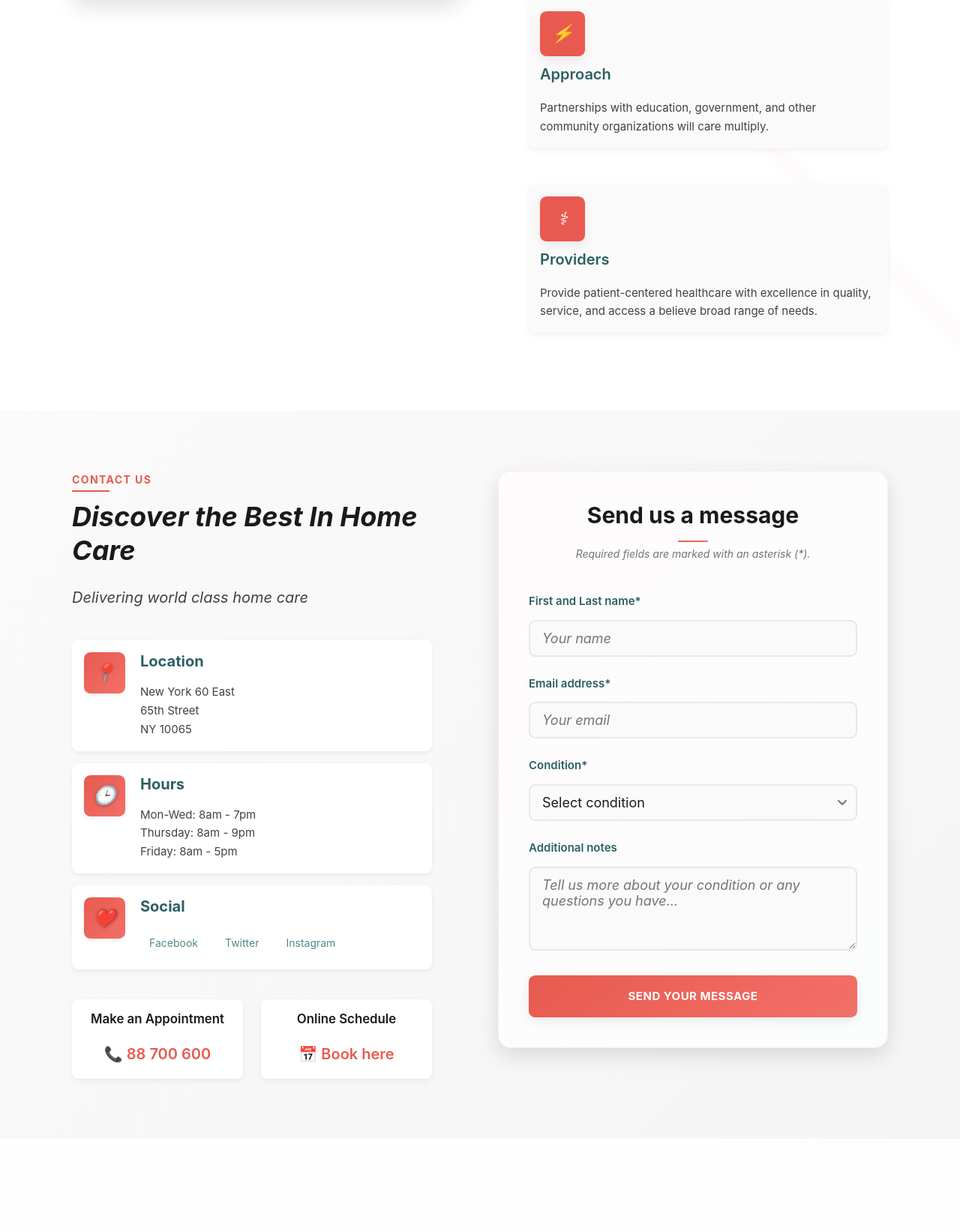
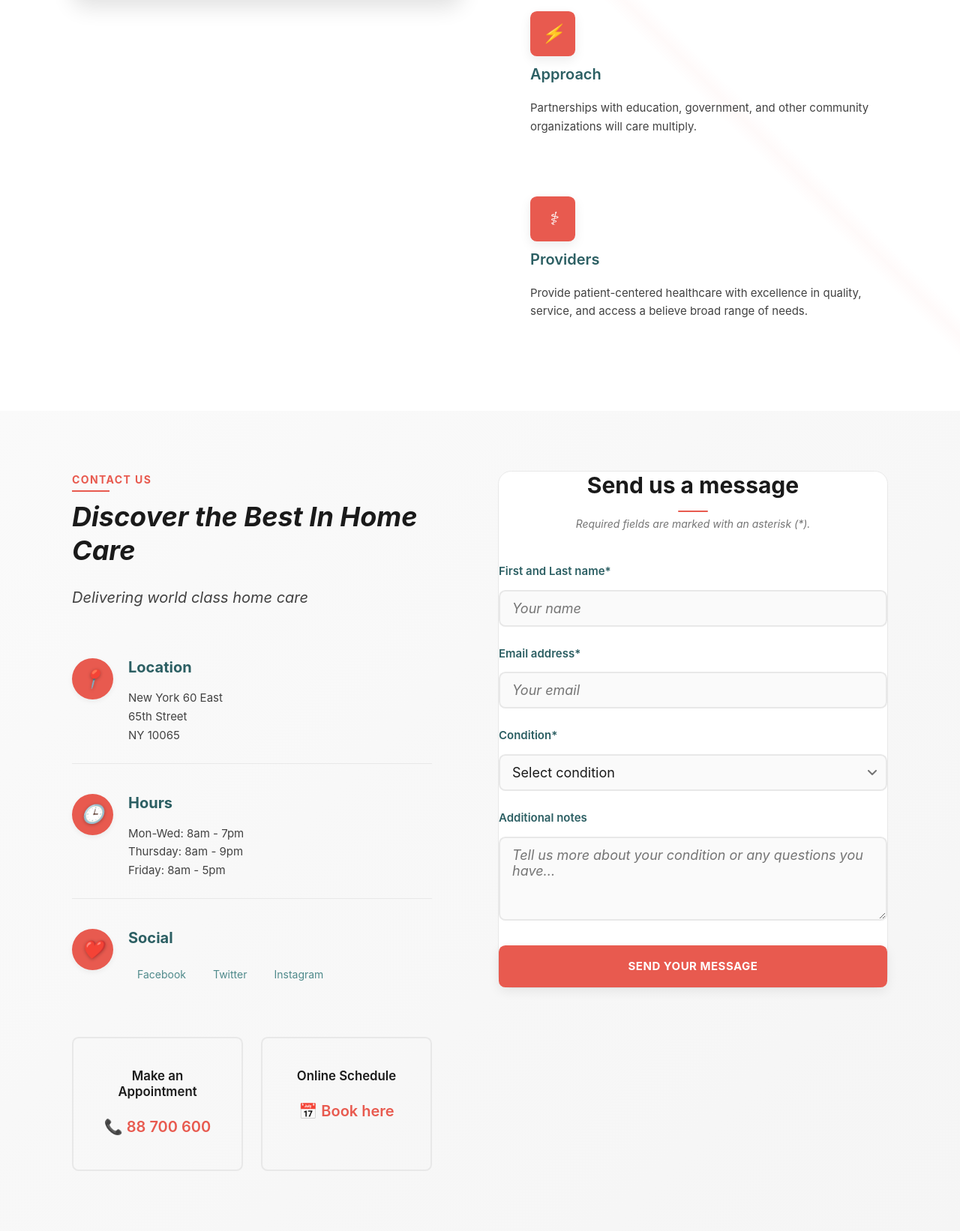
Before and after one commit to Mujammilmaldar/Footark, a PHP site: page / in a window 1280 px wide. Shown: the part 1665-3307 px from the top of the page at 75% size. Before the commit the page ends 3107 px from the top, so only its background shows below. Run offline with PHP 8.4, Linux system fonts and the light colour scheme.

Commit message:
updated some padding

```diff
--- a/assets/css/hero.css
+++ b/assets/css/hero.css
@@ -451,71 +451,33 @@
 
 .feature-box {
     margin-bottom: var(--spacing-component-md);
-    padding: var(--spacing-component-sm);
-    background: var(--color-bg-secondary);
-    border-radius: var(--border-radius);
-    box-shadow: var(--box-shadow-small);
+    padding: var(--spacing-component-sm) 0;
+    background: transparent;
     transition: all 0.3s ease;
-    position: relative;
-    overflow: hidden;
-}
-
-.feature-box::before {
-    content: '';
-    position: absolute;
-    top: 0;
-    left: -100%;
-    width: 100%;
-    height: 100%;
-    background: linear-gradient(90deg, transparent, rgba(232, 90, 79, 0.05), transparent);
-    transition: left 0.5s ease;
-}
-
-.feature-box:hover::before {
-    left: 100%;
+    border-left: 3px solid transparent;
 }
 
 .feature-box:hover {
-    transform: translateY(-5px);
-    box-shadow: var(--box-shadow);
-    background: var(--color-bg-primary);
+    transform: translateX(8px);
+    border-left-color: var(--color-primary);
 }
 
-/* Feature Icon with enhanced styling */
+/* Feature Icon with clean styling */
 .feature-icon {
     width: clamp(48px, 4vw + 40px, 60px);
     height: clamp(48px, 4vw + 40px, 60px);
-    background: linear-gradient(135deg, var(--color-primary), var(--color-primary-light));
-    border-radius: var(--border-radius);
+    background: var(--color-primary);
+    border-radius: 50%;
     display: flex;
     align-items: center;
     justify-content: center;
     margin-bottom: var(--spacing-sm);
-    position: relative;
-    box-shadow: var(--box-shadow);
-    transition: all 0.3s cubic-bezier(0.4, 0, 0.2, 1);
-    overflow: hidden;
-}
-
-.feature-icon::before {
-    content: '';
-    position: absolute;
-    top: 0;
-    left: 0;
-    width: 100%;
-    height: 100%;
-    background: linear-gradient(45deg, transparent 30%, rgba(255, 255, 255, 0.2) 50%, transparent 70%);
-    transform: translateX(-100%);
-    transition: transform 0.6s ease;
-}
-
-.feature-box:hover .feature-icon::before {
-    transform: translateX(100%);
+    transition: all 0.3s ease;
 }
 
 .feature-icon:hover {
-    transform: translateY(-2px) scale(1.05);
-    box-shadow: var(--box-shadow-large);
+    transform: scale(1.1);
+    background: var(--color-primary-dark);
 }
 
 .feature-icon {
@@ -760,14 +722,14 @@
 .contact-item {
     display: flex;
     align-items: flex-start;
-    padding: var(--spacing-component-sm);
-    background: var(--color-bg-primary);
-    border-radius: var(--border-radius);
-    box-shadow: var(--box-shadow-small);
-    transition: all 0.3s cubic-bezier(0.4, 0, 0.2, 1);
-    position: relative;
-    overflow: hidden;
+    padding: var(--spacing-component-md) 0;
+    border-bottom: 1px solid var(--color-border-light);
+    transition: all 0.3s ease;
     animation: slideInFromLeft 0.6s ease-out calc(0.4s + var(--delay)) both;
+}
+
+.contact-item:last-child {
+    border-bottom: none;
 }
 
 .contact-item:nth-child(1) { --delay: 0s; }
@@ -785,29 +747,8 @@
     }
 }
 
-.contact-item::before {
-    content: '';
-    position: absolute;
-    top: 0;
-    left: -100%;
-    width: 100%;
-    height: 100%;
-    background: linear-gradient(90deg, transparent, rgba(232, 90, 79, 0.05), transparent);
-    transition: left 0.5s ease;
-}
-
-.contact-item:hover::before {
-    left: 100%;
-}
-
 .contact-item:hover {
-    transform: translateY(-2px);
-    box-shadow: var(--box-shadow);
-}
-
-.contact-item:hover {
-    transform: translateY(-2px);
-    box-shadow: var(--box-shadow);
+    padding-left: var(--spacing-component-sm);
 }
 
 .contact-icon-wrapper {
@@ -823,41 +764,23 @@
     box-shadow: var(--box-shadow-small);
 }
 
-/* Contact Icon Wrapper with enhanced styling */
+/* Contact Icon Wrapper with clean styling */
 .contact-icon-wrapper {
     width: clamp(45px, 4vw + 35px, 55px);
     height: clamp(45px, 4vw + 35px, 55px);
-    background: linear-gradient(135deg, var(--color-primary), var(--color-primary-light));
-    border-radius: var(--border-radius);
+    background: var(--color-primary);
+    border-radius: 50%;
     display: flex;
     align-items: center;
     justify-content: center;
     margin-right: var(--spacing-md);
     flex-shrink: 0;
-    box-shadow: var(--box-shadow-small);
-    transition: all 0.3s cubic-bezier(0.4, 0, 0.2, 1);
-    position: relative;
-    overflow: hidden;
-}
-
-.contact-icon-wrapper::before {
-    content: '';
-    position: absolute;
-    top: 0;
-    left: 0;
-    width: 100%;
-    height: 100%;
-    background: linear-gradient(45deg, transparent 30%, rgba(255, 255, 255, 0.2) 50%, transparent 70%);
-    transform: translateX(-100%);
-    transition: transform 0.6s ease;
-}
-
-.contact-item:hover .contact-icon-wrapper::before {
-    transform: translateX(100%);
+    transition: all 0.3s ease;
 }
 
 .contact-item:hover .contact-icon-wrapper {
-    transform: scale(1.1) rotate(5deg);
+    transform: scale(1.1);
+    background: var(--color-primary-dark);
 }
 
 /* Contact Icons with enhanced styling */
@@ -929,7 +852,7 @@
     transform: translateY(-1px);
 }
 
-/* Contact Actions with enhanced layout */
+/* Contact Actions with clean layout */
 .contact-actions {
     display: flex;
     gap: var(--spacing-component-md);
@@ -942,36 +865,17 @@
     flex: 1;
     min-width: 180px;
     text-align: center;
-    padding: var(--spacing-component-sm);
-    background: var(--color-bg-primary);
+    padding: var(--spacing-component-lg);
+    background: transparent;
+    border: 2px solid var(--color-border-light);
     border-radius: var(--border-radius);
-    box-shadow: var(--box-shadow-small);
-    transition: all 0.3s cubic-bezier(0.4, 0, 0.2, 1);
-    position: relative;
-    overflow: hidden;
-}
-
-.contact-appointment::before,
-.contact-schedule::before {
-    content: '';
-    position: absolute;
-    top: 0;
-    left: -100%;
-    width: 100%;
-    height: 100%;
-    background: linear-gradient(90deg, transparent, rgba(79, 138, 139, 0.05), transparent);
-    transition: left 0.5s ease;
-}
-
-.contact-appointment:hover::before,
-.contact-schedule:hover::before {
-    left: 100%;
+    transition: all 0.3s ease;
 }
 
 .contact-appointment:hover,
 .contact-schedule:hover {
-    transform: translateY(-2px);
-    box-shadow: var(--box-shadow);
+    border-color: var(--color-primary);
+    background: var(--color-bg-primary);
 }
 
 .contact-actions h5 {
@@ -998,35 +902,18 @@
     transform: scale(1.02);
 }
 
-/* Right Side - Contact Form with enhanced styling */
+/* Right Side - Contact Form with clean styling */
 .contact-form-container {
-    position: relative;
-    z-index: 2;
     background: var(--color-bg-primary);
-    padding: var(--spacing-component-lg);
+    padding: var(--spacing-component-xl);
     border-radius: var(--border-radius-large);
-    box-shadow: var(--box-shadow-large);
+    border: 1px solid var(--color-border-light);
     animation: fadeInRight 1s ease-out 0.3s both;
-    border: 1px solid rgba(232, 90, 79, 0.1);
-}
-
-.contact-form-container::before {
-    content: '';
-    position: absolute;
-    top: 0;
-    left: 0;
-    right: 0;
-    bottom: 0;
-    background: linear-gradient(135deg, rgba(232, 90, 79, 0.02) 0%, rgba(79, 138, 139, 0.02) 100%);
-    border-radius: var(--border-radius-large);
-    pointer-events: none;
 }
 
 .contact-form-header {
     margin-bottom: var(--spacing-component-lg);
     text-align: center;
-    position: relative;
-    z-index: 2;
 }
 
 .contact-form-header h3 {
@@ -1045,7 +932,7 @@
     transform: translateX(-50%);
     width: 40px;
     height: 2px;
-    background: linear-gradient(90deg, var(--color-primary), var(--color-primary-light));
+    background: var(--color-primary);
     border-radius: 2px;
 }
 
@@ -1135,7 +1022,7 @@
     font-family: var(--font-family-sans);
 }
 
-/* Enhanced Submit Button */
+/* Clean Submit Button */
 .contact-submit-btn {
     width: 100%;
     padding: var(--spacing-md) var(--spacing-lg);
@@ -1145,40 +1032,20 @@
     text-transform: uppercase;
     letter-spacing: 0.5px;
     color: var(--color-text-inverse);
-    background: linear-gradient(135deg, var(--color-primary), var(--color-primary-light));
+    background: var(--color-primary);
     border: none;
     border-radius: var(--border-radius);
     cursor: pointer;
-    transition: all 0.3s cubic-bezier(0.4, 0, 0.2, 1);
-    box-shadow: var(--box-shadow);
-    position: relative;
-    overflow: hidden;
-}
-
-.contact-submit-btn::before {
-    content: '';
-    position: absolute;
-    top: 0;
-    left: -100%;
-    width: 100%;
-    height: 100%;
-    background: linear-gradient(90deg, transparent, rgba(255, 255, 255, 0.2), transparent);
-    transition: left 0.5s ease;
-}
-
-.contact-submit-btn:hover::before {
-    left: 100%;
+    transition: all 0.3s ease;
 }
 
 .contact-submit-btn:hover {
-    background: linear-gradient(135deg, var(--color-primary-dark), var(--color-primary));
+    background: var(--color-primary-dark);
     transform: translateY(-2px);
-    box-shadow: var(--box-shadow-large);
 }
 
 .contact-submit-btn:active {
     transform: translateY(0);
-    box-shadow: var(--box-shadow);
 }
 
 /* Enhanced Responsive Design */
```
